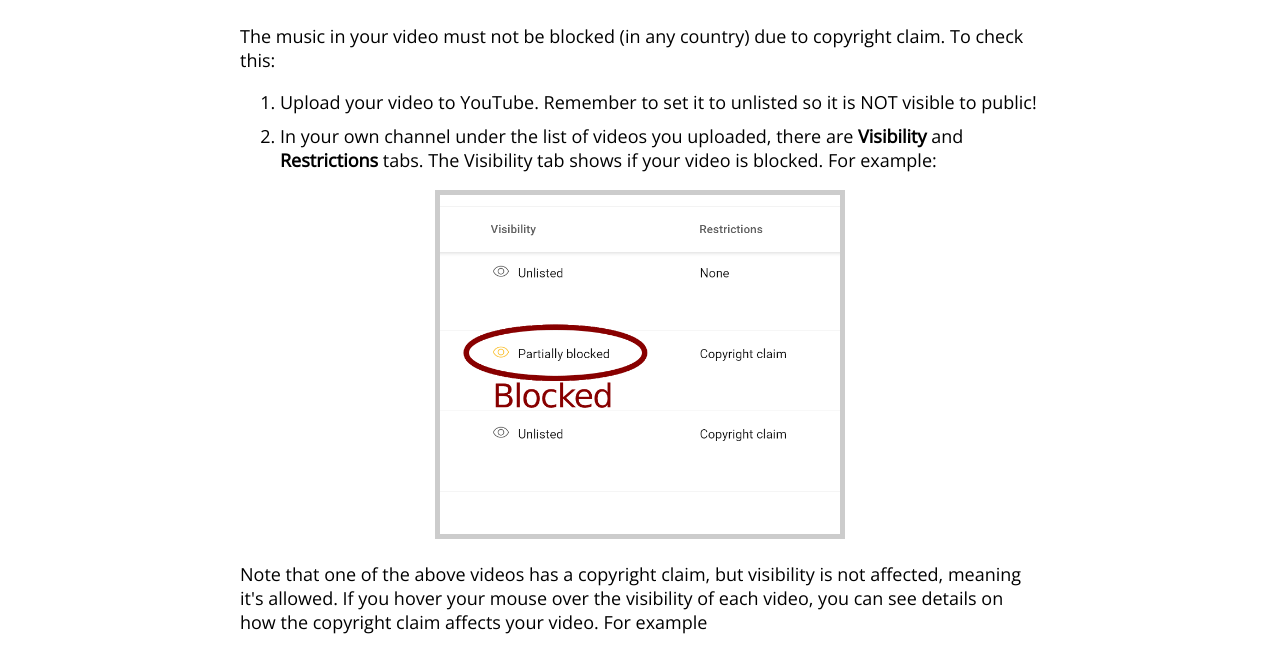
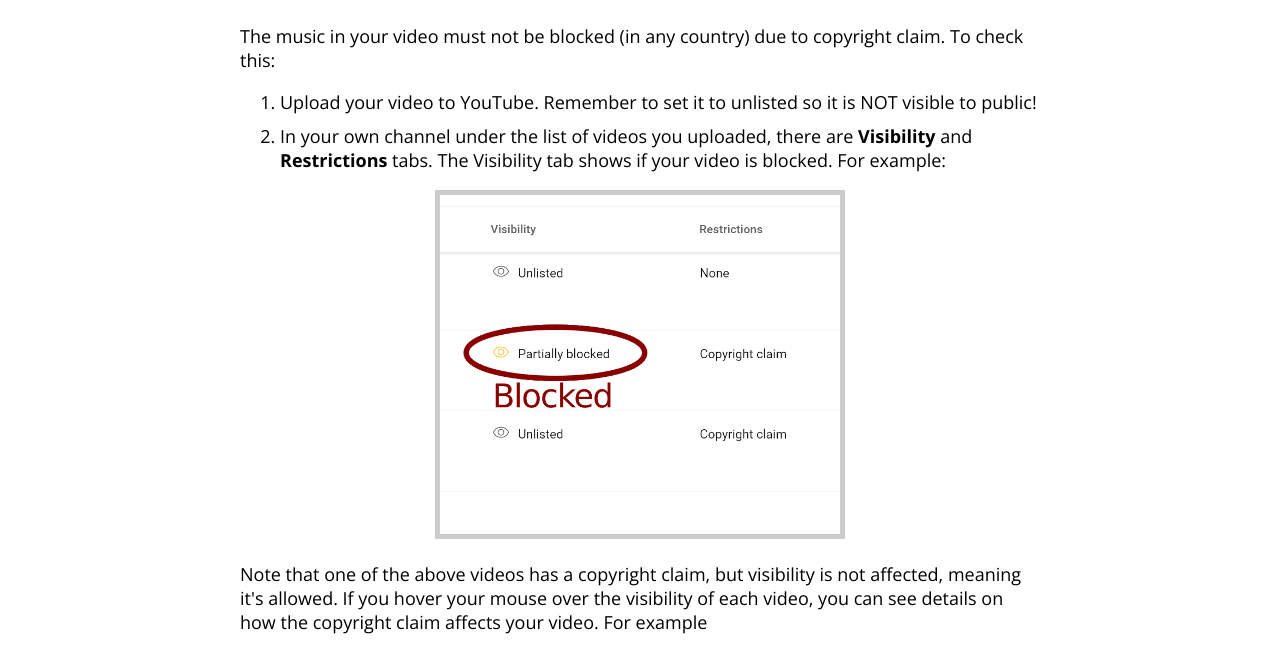
Before and after one commit to jchoi4524/jchoi4524.github.io, a plain HTML site: page crto2024/copyright.html in a window 1280 px wide. Shown: the part 133-782 px from the top of the page. Drawn offline with nearby package versions, Linux system fonts and the light colour scheme; files that its build step writes are made by us from their sources.

Commit message:
update font link

```diff
--- a/crto2024/copyright.html
+++ b/crto2024/copyright.html
@@ -2,10 +2,12 @@
 <html>
 <head>
 <title>Music copyright - Canadian Return Top Open 2024</title>
+<link rel="preconnect" href="https://fonts.googleapis.com">
+<link rel="preconnect" href="https://fonts.gstatic.com" crossorigin>
+<link href="https://fonts.googleapis.com/css2?family=Open+Sans:ital,wght@0,300..800;1,300..800&family=Oswald:wght@200..700&display=swap" rel="stylesheet">
 <link rel="stylesheet" type="text/css" href="style.css"/>
 <link rel="stylesheet" type="text/css" href="footer.css"/>
 <link rel="stylesheet" type="text/css" href="register.css"/>
-<link rel="stylesheet" type="text/css" href="http://fonts.googleapis.com/css?family=Open+Sans|Oswald">
 <meta name="description" content="Canadian Return Top Open 2024"/>
 <meta http-equiv="Content-Type" content="text/html;charset=utf-8"/>
 <meta name="keywords" content="yo-yo, yoyo, yoyos, toronto, yoyoing, canada, ontario, return top, return, top, competition, championship, contest, national, nats, nationals" />
```
Also changed, not shown: crto2024/register.html (+3 -1 lines), crto2024/rules.html (+3 -1 lines).
